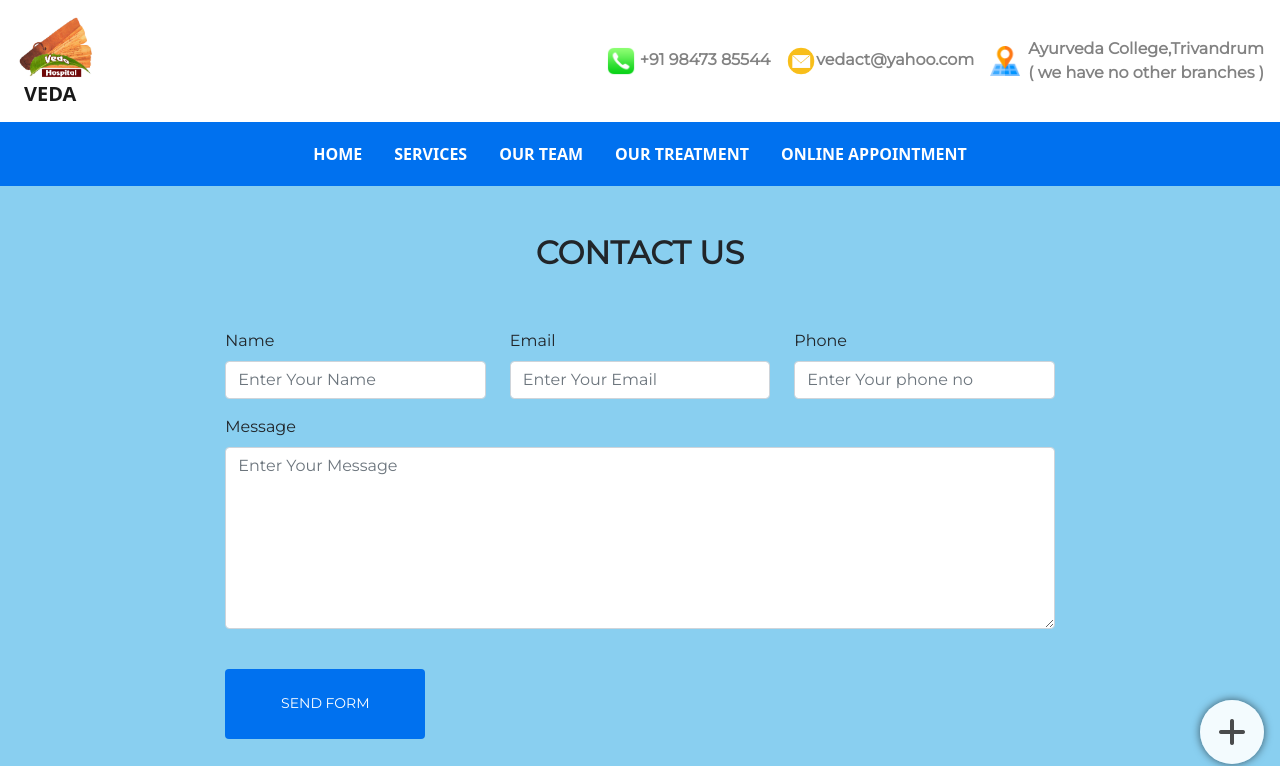
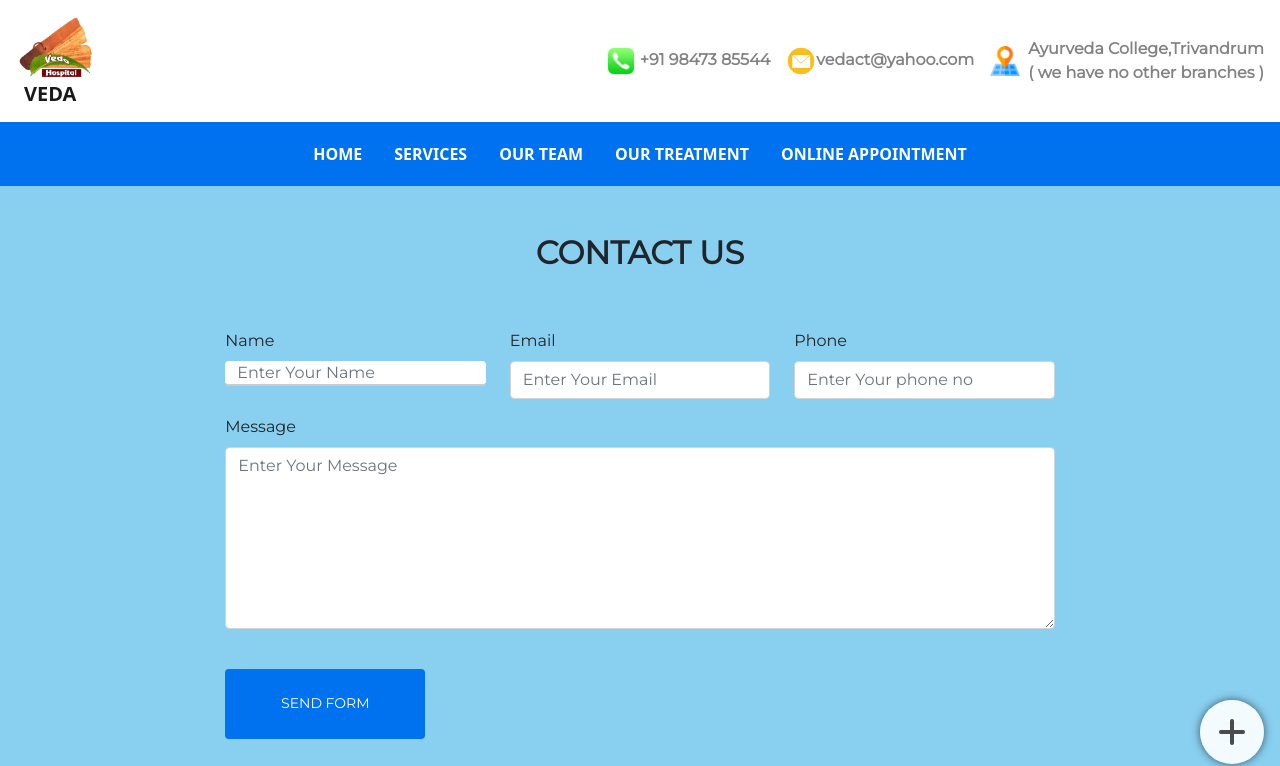
Before and after one commit to vedahospitaltvm/Veda_Hospital, a plain HTML site: page online Appointment.html in a window 1280 px wide. Shown: the top 766 px of the page. Drawn offline with nearby package versions, Linux system fonts and the light colour scheme; a web font is replaced by a local one.

Commit message:
Update online Appointment.html

```diff
--- a/online Appointment.html
+++ b/online Appointment.html
@@ -151,8 +151,8 @@
                        <div class="col-md-4 multi-horizontal" data-for="email">
                           <div class="form-group">
                              <label class="form-control-label mbr-fonts-style display-7" for="text">Name</label>
-                             <input type="email" class="form-control" name="email" data-form-field="Email" required=""
-                                id="email-form1-2w" placeholder="Enter Your Name">
+                             <input type="text" class="form-control" name="text" data-form-field="text" required=""
+                                id="text" placeholder="Enter Your Name">
                           </div>
                        </div>
                        <div class="col-md-4 multi-horizontal" data-for="email">
```
